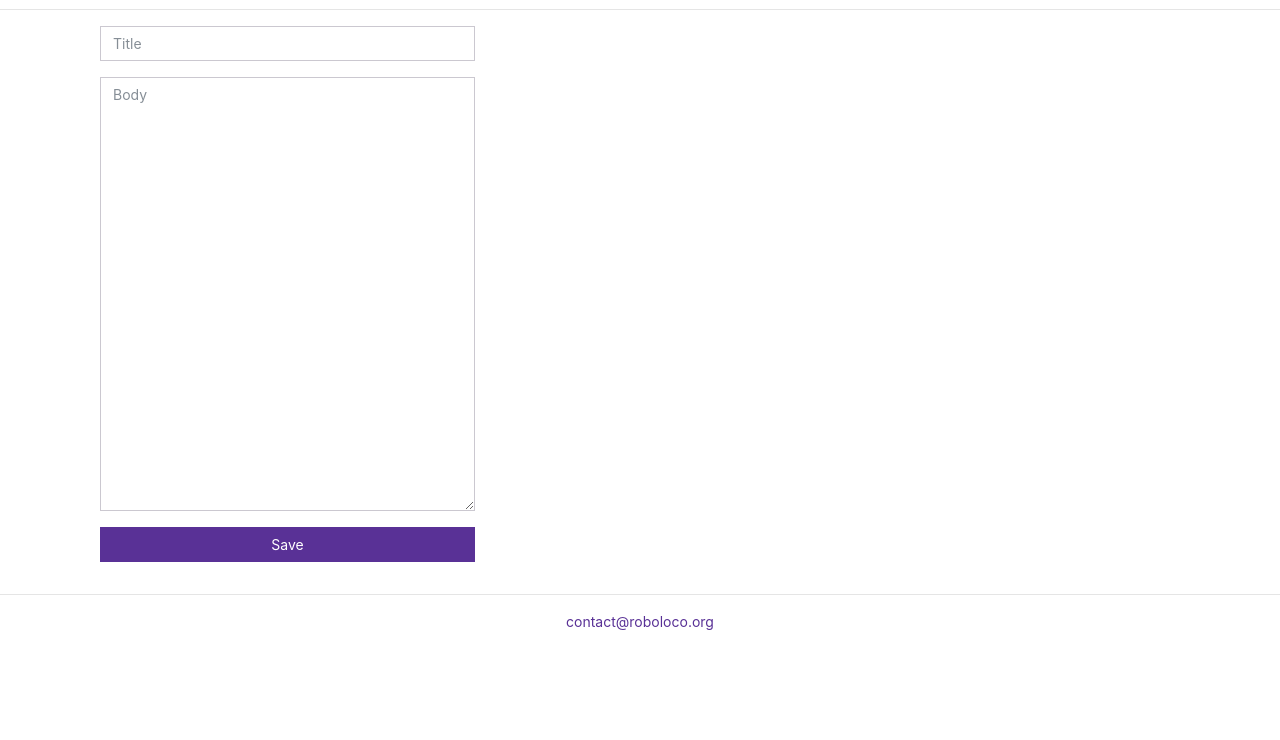
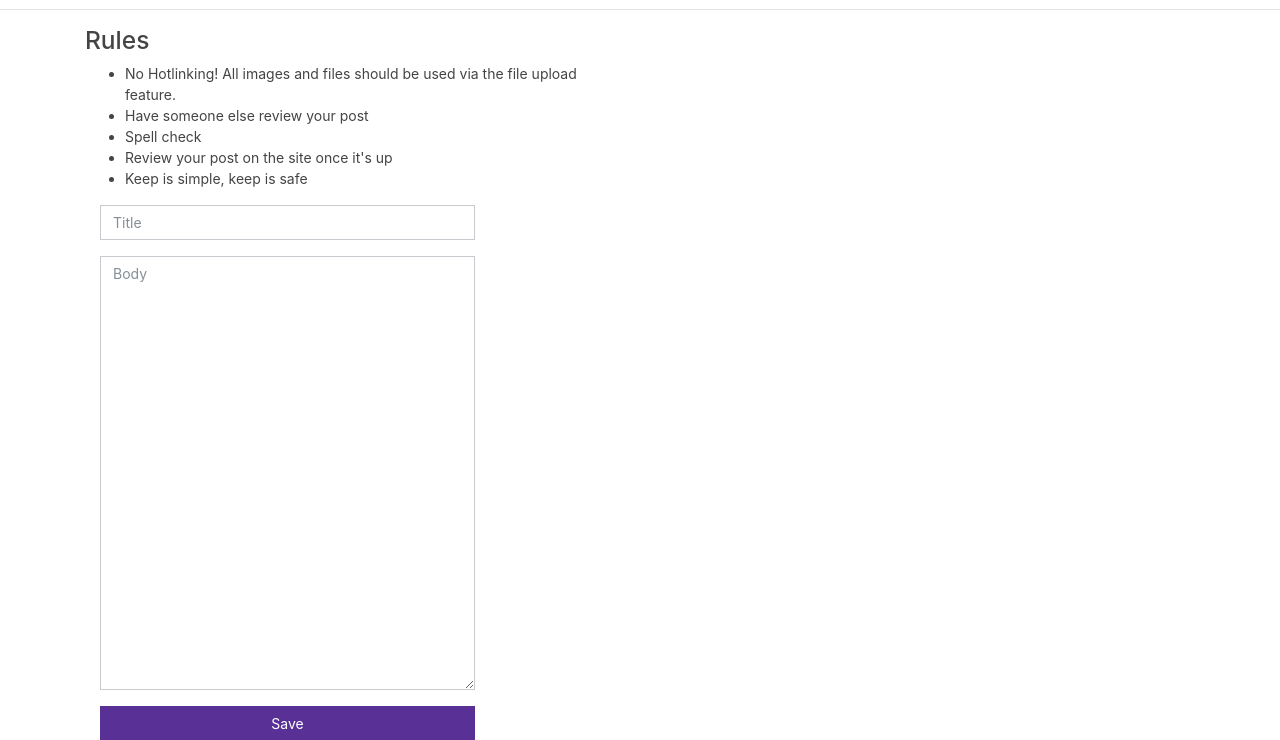
Before and after one commit to sonikarichamodur/website, a Django app: template blog/templates/blog/create_post.html in a window 1280 px wide. Shown: the part 79-819 px from the top of the page. Before the commit the page ends 709 px from the top, so only its background shows below. Run offline with Django 3.2, Linux system fonts and the light colour scheme; the template is opened without the code that fills it: values that come from a table or form of the project are taken from there, others are empty; parts of the project's set-up code (start-up, migrations or seed data) failed here and were passed over; some libraries are stand-ins or nearby versions.

Commit message:
Added a list of rules for posts to the create_post page

```diff
--- a/blog/templates/blog/create_post.html
+++ b/blog/templates/blog/create_post.html
@@ -4,7 +4,14 @@
     <div class="container">
         <div class="row">
             <div class="col-md-6 col-md-offset-3">
-
+                <h3>Rules</h3>
+                <ul>
+                    <li>No Hotlinking! All images and files should be used via the file upload feature.</li>
+                    <li>Have someone else review your post</li>
+                    <li>Spell check</li>
+                    <li>Review your post on the site once it's up</li>
+                    <li>Keep is simple, keep is safe</li>
+                </ul>
                 <!-- Form - Blog Post -->
                 <form action="" method="post" class="form-horizontal">
 
```
